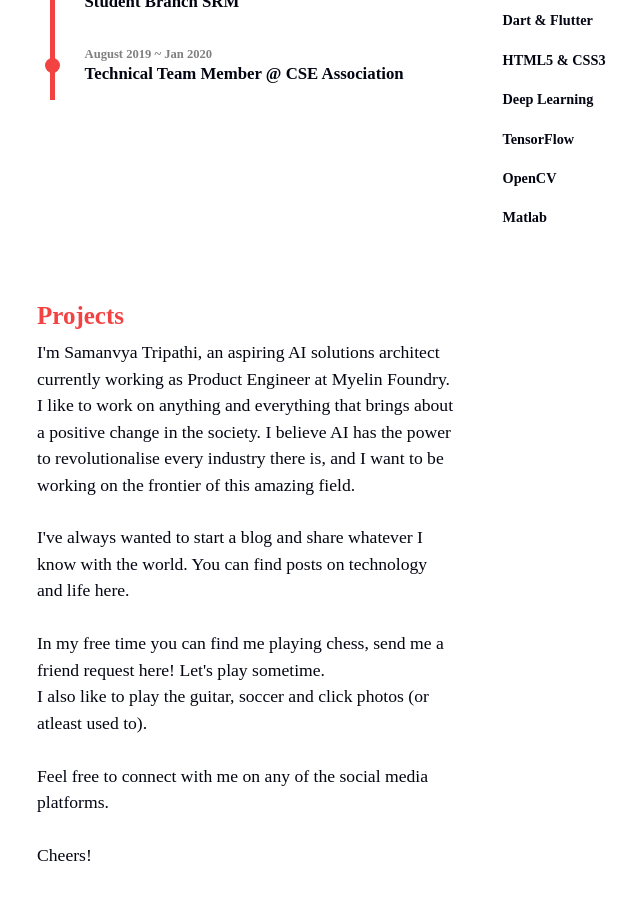
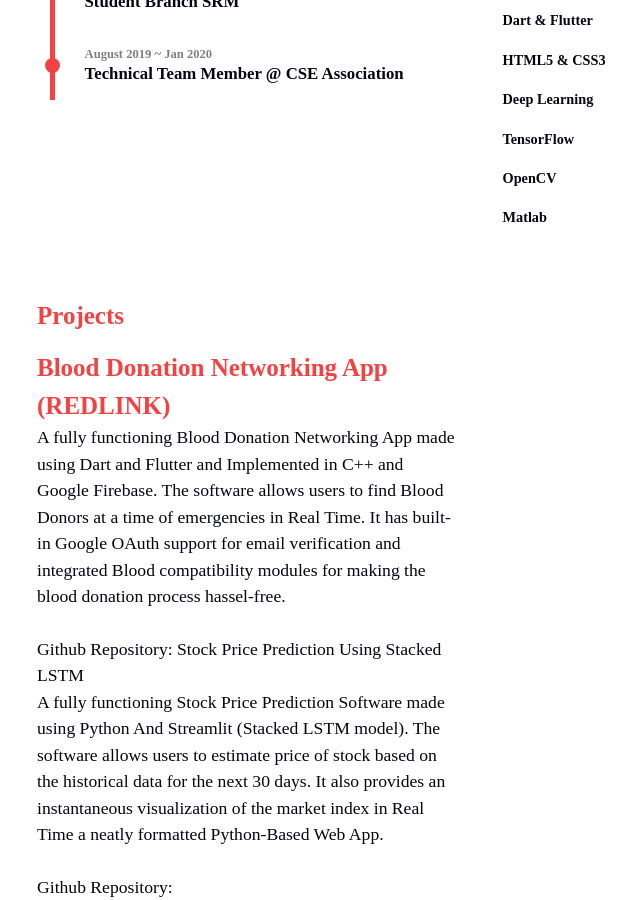
Before and after one commit to jackpraveenraj/jackpraveenraj.github.olddd, a Jekyll site: the page built from portfolio.html, in a window 1280 px wide and 900 px high, scrolled down 658 px. Shown: the whole window, without its empty margins (170-810 px from the left). Built offline with Jekyll 4.4.1, drawn with Linux system fonts in a browser that asks for light colours; nearby versions of some CDN libraries; some web fonts are replaced; before the commit the page ends 1526 px from its top, so only the background shows below that.

Commit message:
Update portfolio.html

```diff
--- a/_layouts/portfolio.html
+++ b/_layouts/portfolio.html
@@ -48,14 +48,15 @@ layout: page
     </article>
         <article class="skills col-12 col-md-6">
       <p class="title">Projects</p>
-      <section class="post-content">
-      I'm Samanvya Tripathi, an aspiring AI solutions architect currently working as Product Engineer at Myelin Foundry. I like to work on anything and everything that brings about a positive change in the society. I believe AI has the power to revolutionalise
-      every industry there is, and I want to be working on the frontier of this amazing field. <br><br>
-      I've always wanted to start a blog and share whatever I know with the world. You can find posts on technology and life here. <br><br>
-      In my free time you can find me playing chess, send me a <a href="https://www.chess.com/member/samanvyatripathi">friend request here!</a> Let's play sometime.<br>
-      I also like to play the guitar, soccer and click photos (or atleast used to). <br><br>
-      Feel free to connect with me on any of the social media platforms. <br><br>
-      Cheers!
+      <h1 class="title">Blood Donation Networking App (REDLINK)</h1>
+      <section class="project1">
+      A fully functioning Blood Donation Networking App made using Dart and Flutter and Implemented in C++ and Google Firebase. The software allows users to find Blood Donors at a time of emergencies in Real Time. It has built-in Google OAuth support for email verification and integrated Blood compatibility modules for making the blood donation process hassel-free. <br><br>
+      Github Repository:  <a href="https://github.com/jackpraveenraj/Red-Link-App>https://github.com/jackpraveenraj/Red-Link-App</a>
+      </section>
+      <h1 class="title">Stock Price Prediction Using Stacked LSTM</h1>
+      <section class="project2">
+      A fully functioning Stock Price Prediction Software made using Python And Streamlit (Stacked LSTM model). The software allows users to estimate price of stock based on the historical data for the next 30 days. It also provides an instantaneous visualization of the market index in Real Time a neatly formatted Python-Based Web App.<br><br>
+      Github Repository:  <a href="https://github.com/jackpraveenraj/Stock-Prediction-Using-Stacked-LSTM>https://github.com/jackpraveenraj/Stock-Prediction-Using-Stacked-LSTM</a>
       </section>
       </ul>
     </article>
```
